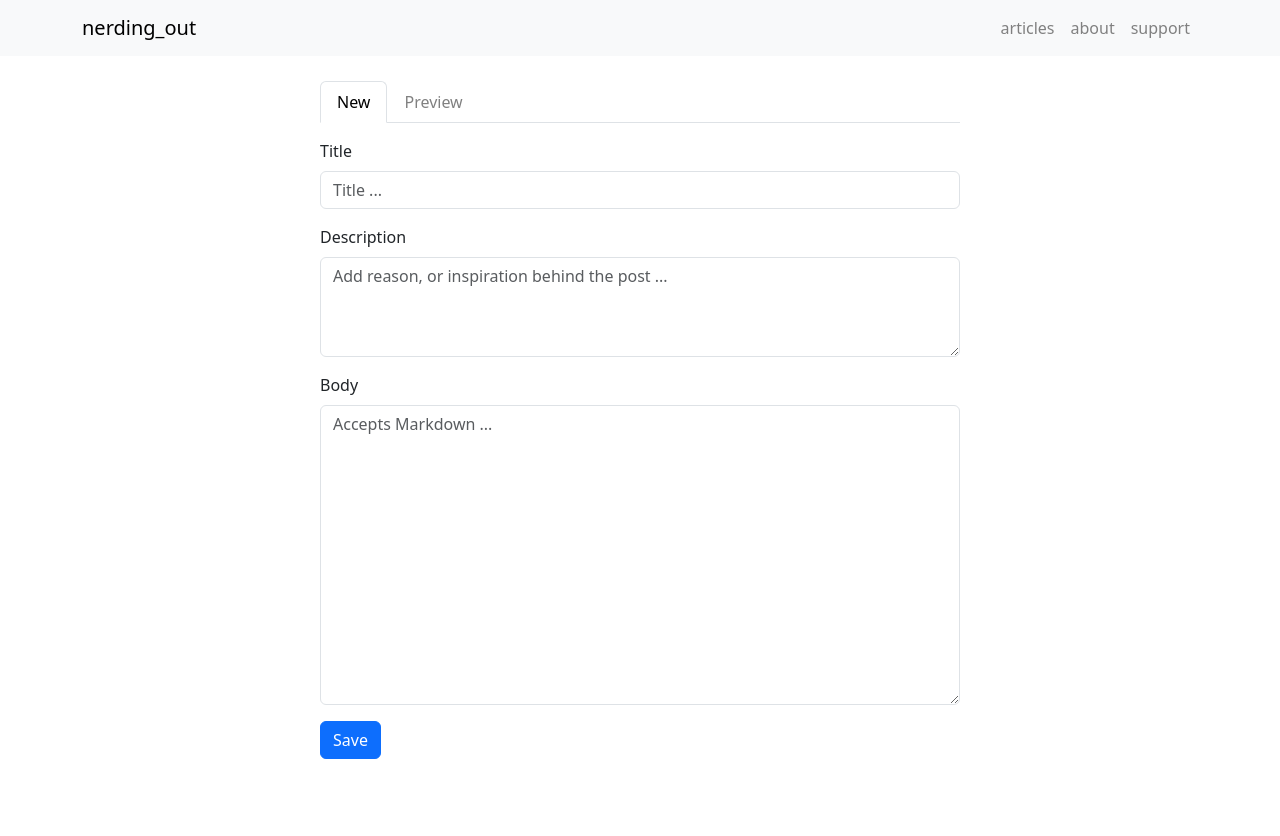
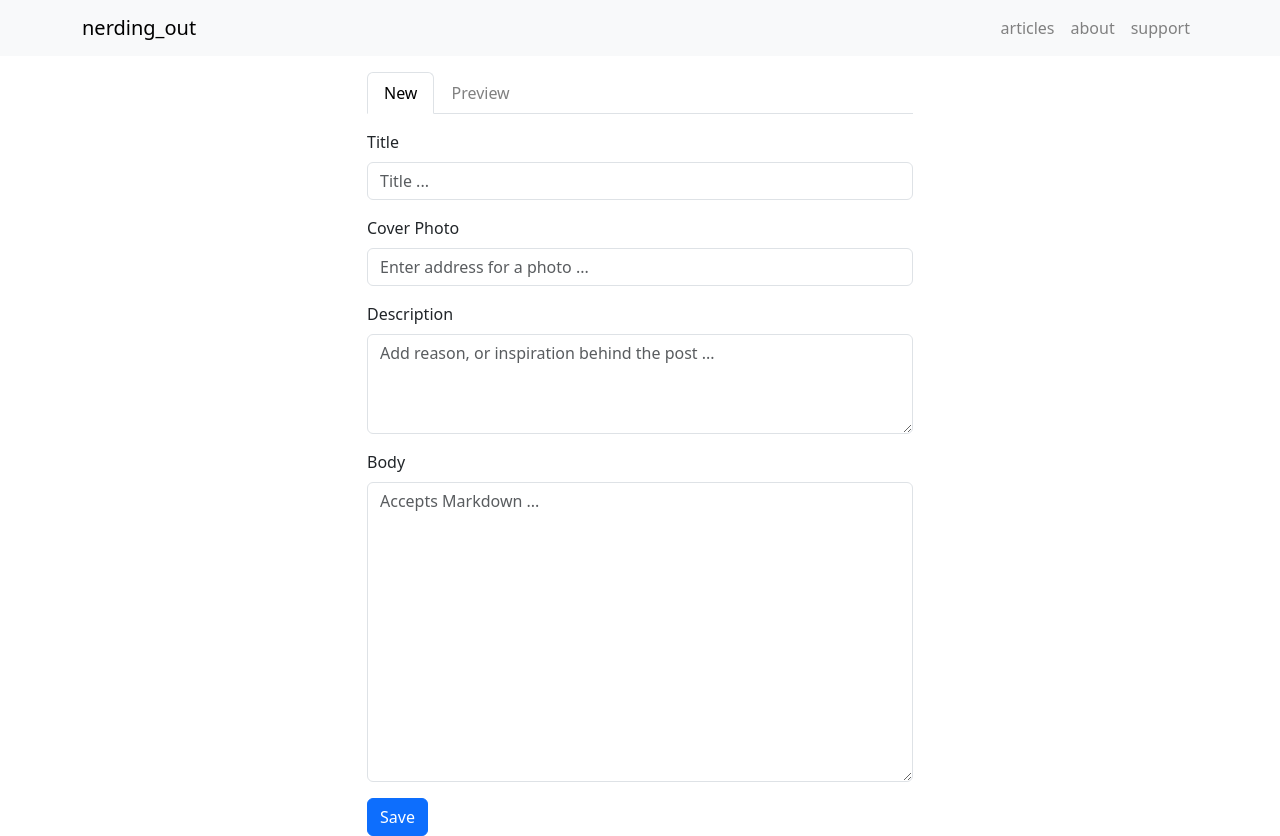
Before and after one commit to TS22082/nerdingout_fe, a React (Vite) app: page /new in a window 1280 px wide. Before the commit the page ends 800 px from the top, so only its background shows below. Built offline with nearby package versions, Linux system fonts and the light colour scheme.

Commit message:
fix layout

```diff
--- a/src/components/containers/Layout/index.tsx
+++ b/src/components/containers/Layout/index.tsx
@@ -1,4 +1,4 @@
-import { Container, Nav, Navbar } from 'react-bootstrap';
+import { Col, Container, Nav, Navbar, Row } from 'react-bootstrap';
 import React from 'react';
 import { useLocation, useNavigate } from 'react-router-dom';
 import toggleActiveStyling from '../../../helpers/toggleActiveStyling.ts';
@@ -11,10 +11,6 @@ const Layout: React.FC<LayoutProps> = (props) => {
   const layoutStyle = {
     minHeight: '100vh',
     height: '100vh',
-  };
-
-  const bodyStyle = {
-    margin: '25px 25%',
   };
 
   const location = useLocation();
@@ -55,7 +51,18 @@ const Layout: React.FC<LayoutProps> = (props) => {
           </Navbar.Collapse>
         </Container>
       </Navbar>
-      <div style={bodyStyle}>{props.children}</div>
+      <Container className="pt-3">
+        <Row>
+          <Col
+            lg={{
+              span: 6,
+              offset: 3,
+            }}
+          >
+            {props.children}
+          </Col>
+        </Row>
+      </Container>
     </div>
   );
 };
--- a/src/components/forms/NewArticleForm/index.tsx
+++ b/src/components/forms/NewArticleForm/index.tsx
@@ -3,6 +3,7 @@ import { Button, Form } from 'react-bootstrap';
 type NewArticleForm = {
   formState: {
     title: string;
+    coverPhoto: string;
     description: string;
     body: string;
   };
@@ -23,6 +24,18 @@ const NewArticleForm: React.FC<NewArticleForm> = ({
           placeholder="Title ..."
           value={formState.title}
           onChange={(e) => handleFormChange('title', e.currentTarget.value)}
+        />
+      </Form.Group>
+      <Form.Group className="my-3">
+        <Form.Label>Cover Photo</Form.Label>
+        <Form.Control
+          required
+          type="text"
+          placeholder="Enter address for a photo ..."
+          value={formState.coverPhoto}
+          onChange={(e) =>
+            handleFormChange('coverPhoto', e.currentTarget.value)
+          }
         />
       </Form.Group>
       <Form.Group className="mb-3">
--- a/src/components/pages/NewPostPage/useNewPostPageData.ts
+++ b/src/components/pages/NewPostPage/useNewPostPageData.ts
@@ -8,6 +8,7 @@ const useNewPostPageData = () => {
 
   const [formState, setFormState] = useState({
     title: '',
+    coverPhoto: '',
     description: '',
     body: '',
   });
--- a/src/components/views/ArticleView/index.tsx
+++ b/src/components/views/ArticleView/index.tsx
@@ -8,6 +8,7 @@ import { dark } from 'react-syntax-highlighter/dist/esm/styles/prism';
 
 type ArticleValueTypes = {
   title: string;
+  coverPhoto: string;
   description: string;
   body: string;
 };
@@ -17,10 +18,19 @@ type ViewData = {
 };
 
 const ArticleView: React.FC<ViewData> = ({ data }) => {
+  console.log(data);
+  const imageStyles = {
+    backgroundImage: `url(${data.coverPhoto})`,
+    backgroundRepeat: 'no-repeat',
+    backgroundSize: 'cover',
+    height: '400px',
+  };
+
   return (
     <>
       <h1 className="mb-3">{data.title}</h1>
-      <h3 className="mb-3">{data.description}</h3>
+      <div className="mb-3" style={imageStyles}></div>
+      <p className="mb-3">{data.description}</p>
       <ReactMarkdown
         children={data.body}
         components={{
```
